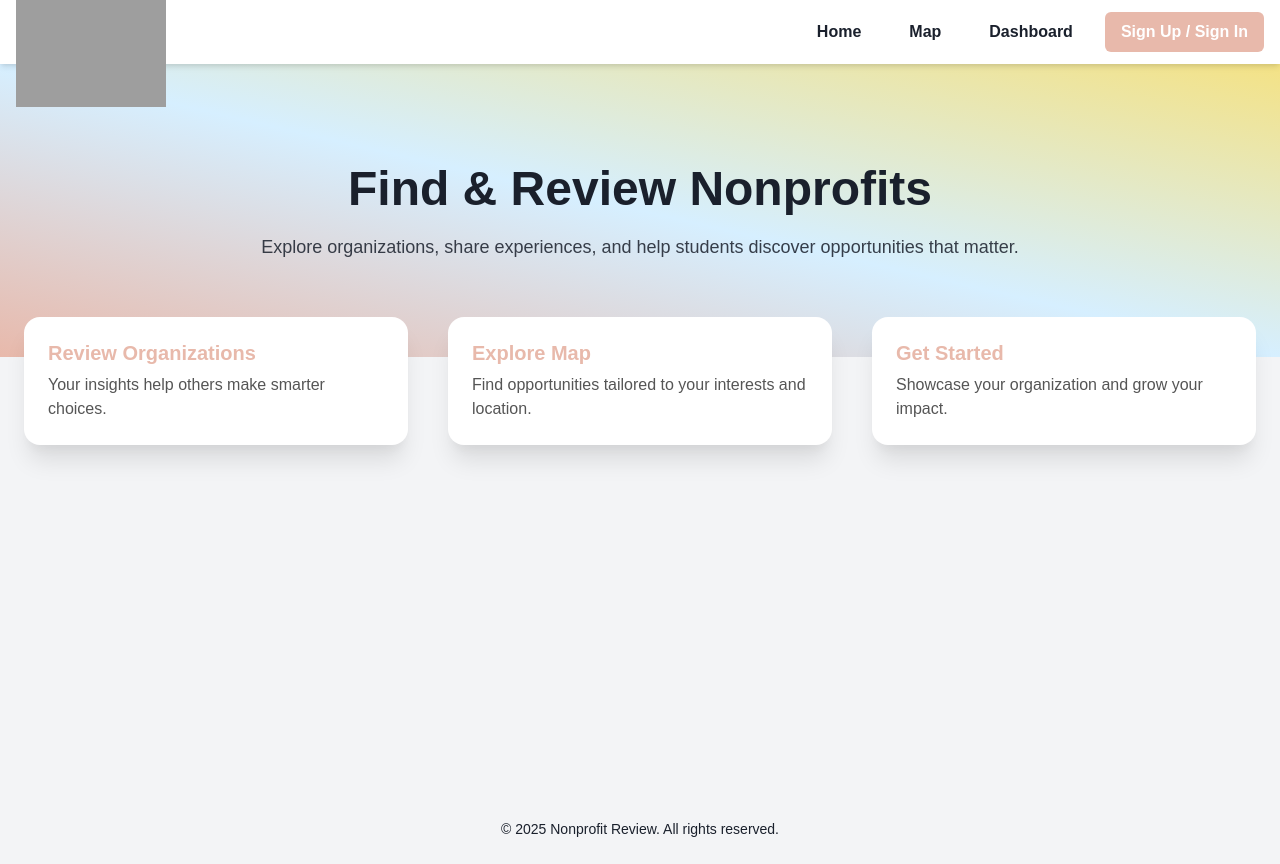
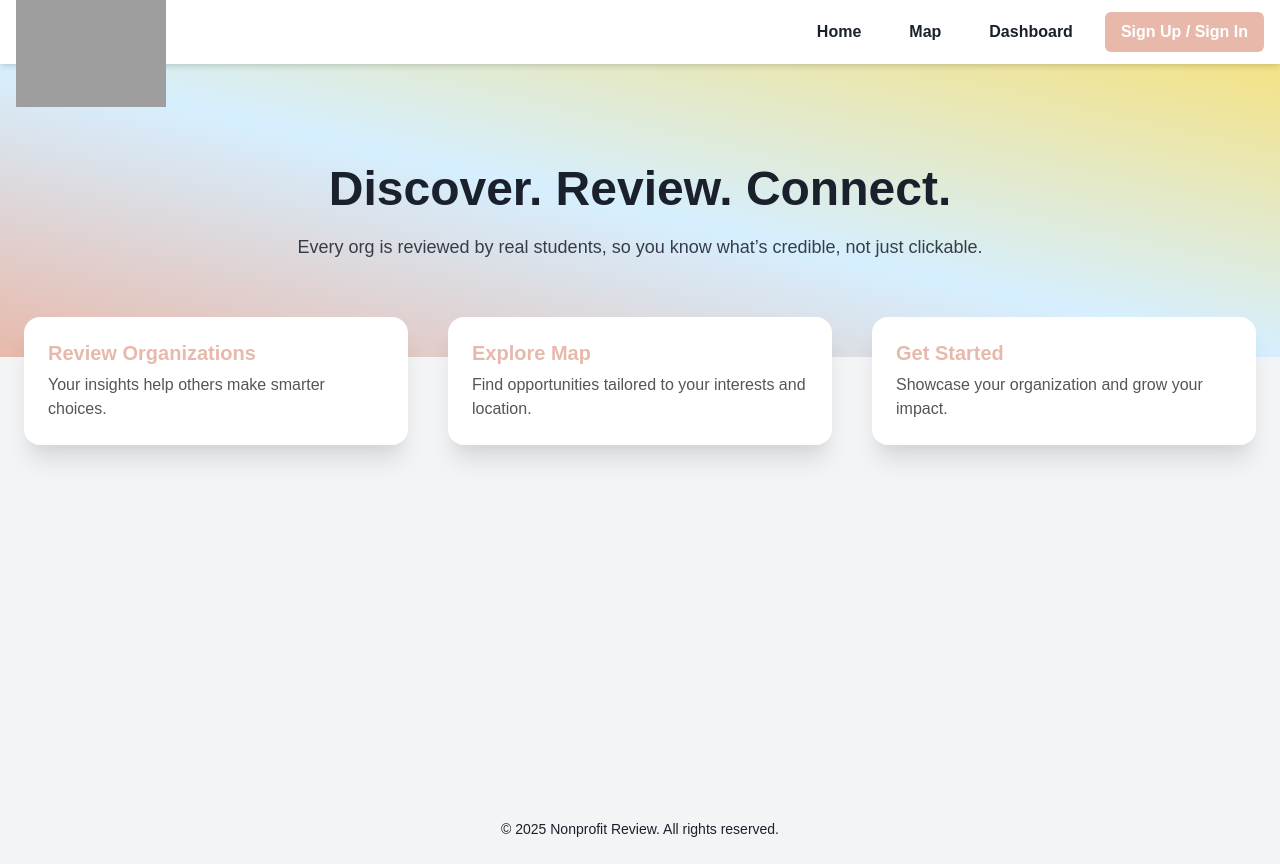
Before and after one commit to aroralakshita/credimap, a React (Create React App) app in the folder client/: page / in a window 1280 px wide. Built offline with nearby package versions, Linux system fonts and the light colour scheme; grey boxes are pictures that could not be loaded; the HTML template or start-up script is replaced by a standard one.

Commit message:
changed tagline + descrip

```diff
--- a/client/src/pages/Home.js
+++ b/client/src/pages/Home.js
@@ -20,11 +20,10 @@ export default function Home() {
         color="255"
       >
         <Heading fontSize={{ base: "4xl", md: "5xl" }} fontWeight="bold">
-          Find & Review Nonprofits
+          Discover. Review. Connect.
         </Heading>
         <Text mt={4} fontSize={{ base: "md", md: "lg" }} maxW="3xl" opacity={0.85}>
-          Explore organizations, share experiences, and help students discover
-          opportunities that matter.
+          Every org is reviewed by real students, so you know what’s credible, not just clickable.
         </Text>
 
         {/*<HStack spacing={4} mt={8}>
```
